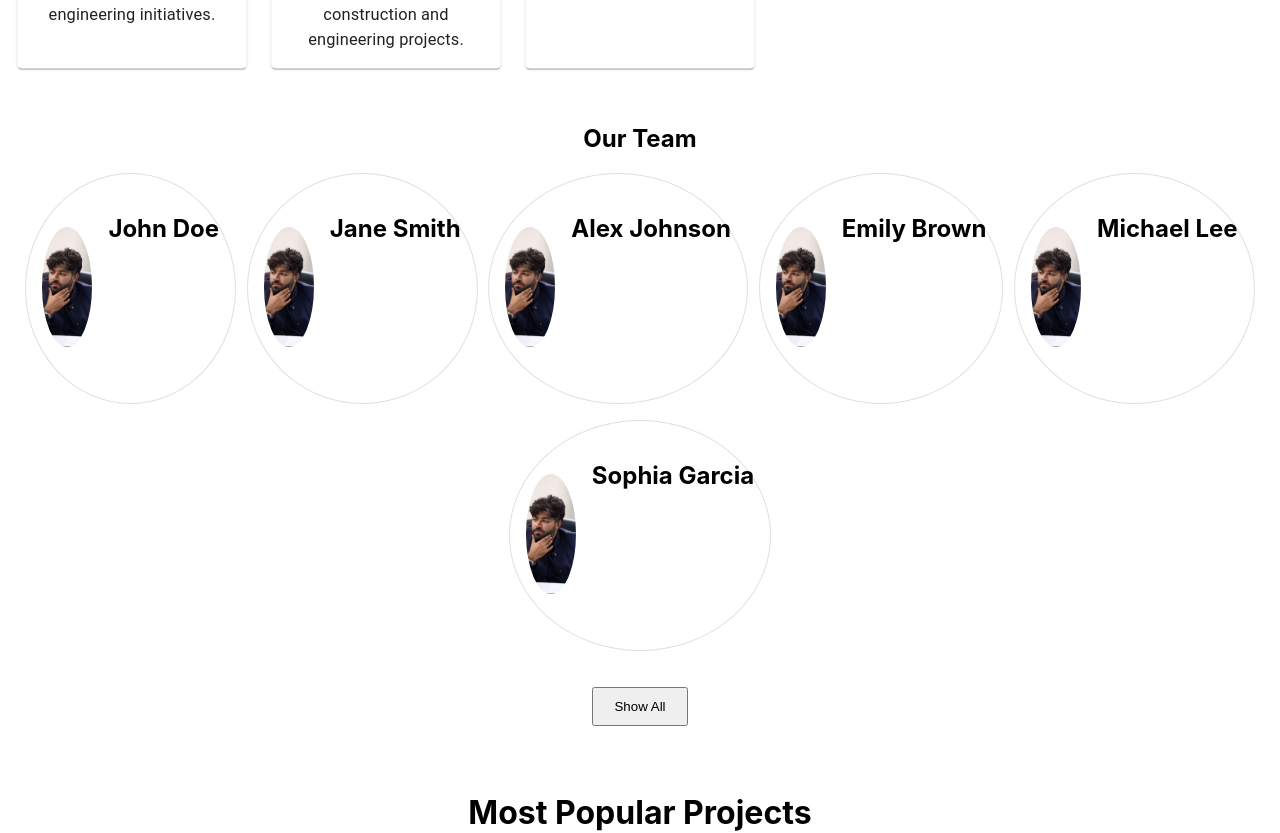
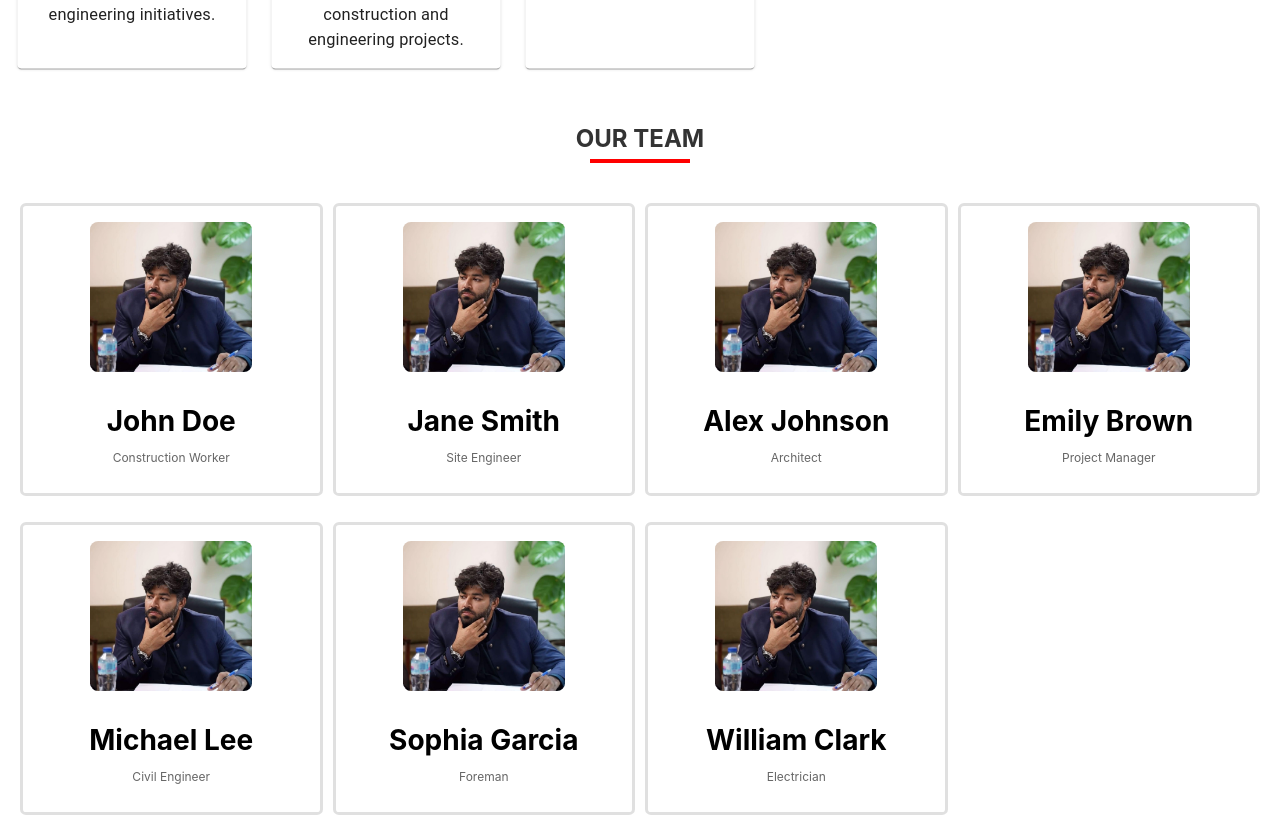
Before and after one commit to shahiryarverified/irtaqa-designs, a React (Create React App) app: page / in a window 1280 px wide. Shown: the part 2371-3204 px from the top of the page. Built offline with nearby package versions, Linux system fonts and the light colour scheme.

Commit message:
Team Section Basic Structure Complete

```diff
--- a/src/components/ServicesSection/ServicesSection.js
+++ b/src/components/ServicesSection/ServicesSection.js
@@ -101,7 +101,7 @@ const ServicesSection = () => {
 
   return (
     <section className="services">
-      <h2>Our Services Section</h2>
+      <h2>Our Services</h2>
       <div className="services-grid">
         {services.map((service, index) => (
           <ActionAreaCard
--- a/src/components/ServicesSection/style.css
+++ b/src/components/ServicesSection/style.css
@@ -39,7 +39,7 @@
     bottom: -10px;
     left: 50%;
     transform: translateX(-50%);
-    width: 275px;
+    width: 130px;
     height: 4px;
     background-color: red;
   }
@@ -71,7 +71,7 @@
   }
 
   .title {
-    font-size: 16px;
+    font-size: 20px;
     color: #333;
     font-weight: bold;
   }
--- a/src/components/TeamSection/TeamSection.js
+++ b/src/components/TeamSection/TeamSection.js
@@ -16,7 +16,7 @@ const TeamMemberProfile = ({ member }) => {
       </div>
       <div className="profile-details">
         <h3>{member.name}</h3>
-        <p>{member.occupation}</p>
+        <p>{member.position}</p>
       </div>
     </div>
   );
@@ -27,37 +27,43 @@ const TeamSection = () => {
     {
       id: 1,
       name: "John Doe",
-      position: "Software Engineer",
+      position: "Construction Worker",
       image: image1,
     },
     {
       id: 2,
       name: "Jane Smith",
-      position: "Product Manager",
+      position: "Site Engineer",
       image: image1,
     },
     {
       id: 3,
       name: "Alex Johnson",
-      position: "UX Designer",
+      position: "Architect",
       image: image1,
     },
     {
       id: 4,
       name: "Emily Brown",
-      position: "Marketing Specialist",
+      position: "Project Manager",
       image: image1,
     },
     {
       id: 5,
       name: "Michael Lee",
-      position: "Data Analyst",
+      position: "Civil Engineer",
       image: image1,
     },
     {
       id: 6,
       name: "Sophia Garcia",
-      position: "Project Manager",
+      position: "Foreman",
+      image: image1,
+    },
+    {
+      id: 7,
+      name: "William Clark",
+      position: "Electrician",
       image: image1,
     },
   ];
@@ -70,7 +76,7 @@ const TeamSection = () => {
           <TeamMemberProfile key={member.id} member={member} />
         ))}
       </div>
-      <button className="show-all-btn">Show All</button>
+      {/* <button className="show-all-btn">Show All</button> */}
     </div>
   );
 };
--- a/src/components/TeamSection/style.css
+++ b/src/components/TeamSection/style.css
@@ -9,11 +9,29 @@
     /* Add styles for the heading */
   }
 
+  .team-section h2 {
+    margin-bottom: 50px;
+    text-transform: uppercase;
+    color: #333;
+    position: relative;
+  }
+
+  .team-section h2::after {
+    content: '';
+    position: absolute;
+    bottom: -10px;
+    left: 50%;
+    transform: translateX(-50%);
+    width: 100px;
+    height: 4px;
+    background-color: red;
+  }
+
   .team-members {
-    display: flex;
-    justify-content: space-around;
-    flex-wrap: wrap;
-  }
+    display: grid;
+    grid-template-columns: repeat(auto-fill, minmax(250px, 1fr)); /* Create as many tracks as possible with a minimum width of 200px */
+    gap: 10px; /* Adjust the gap as needed */
+   }
 
   .team-member {
     width: 200px; /* Adjust width as needed */
@@ -36,27 +54,29 @@
 
   .team-member-profile {
     display: flex;
+    flex-direction: column;
     align-items: center;
-    border: 1px solid #e0e0e0;
-    border-radius: 50%;
+    justify-items: center;
+    border: 3px solid #e0e0e0;
+    border-radius: 2%;
     padding: 16px;
     margin-bottom: 16px;
   }
 
   .profile-image img {
-    max-width: 50px;
-    height: 120px;
-    border-radius: 50%;
+    width: 100%;
+    height: 150px;
+    border-radius: 5%;
     object-fit: cover;
     margin-right: 16px;
   }
 
   .profile-details h3 {
-    font-size: 1.5rem;
+    font-size: 1.75rem;
     margin-bottom: 8px;
   }
 
   .profile-details p {
     color: #666;
-    font-size: 9rem;
+    font-size: 0.75rem;
   }
```
